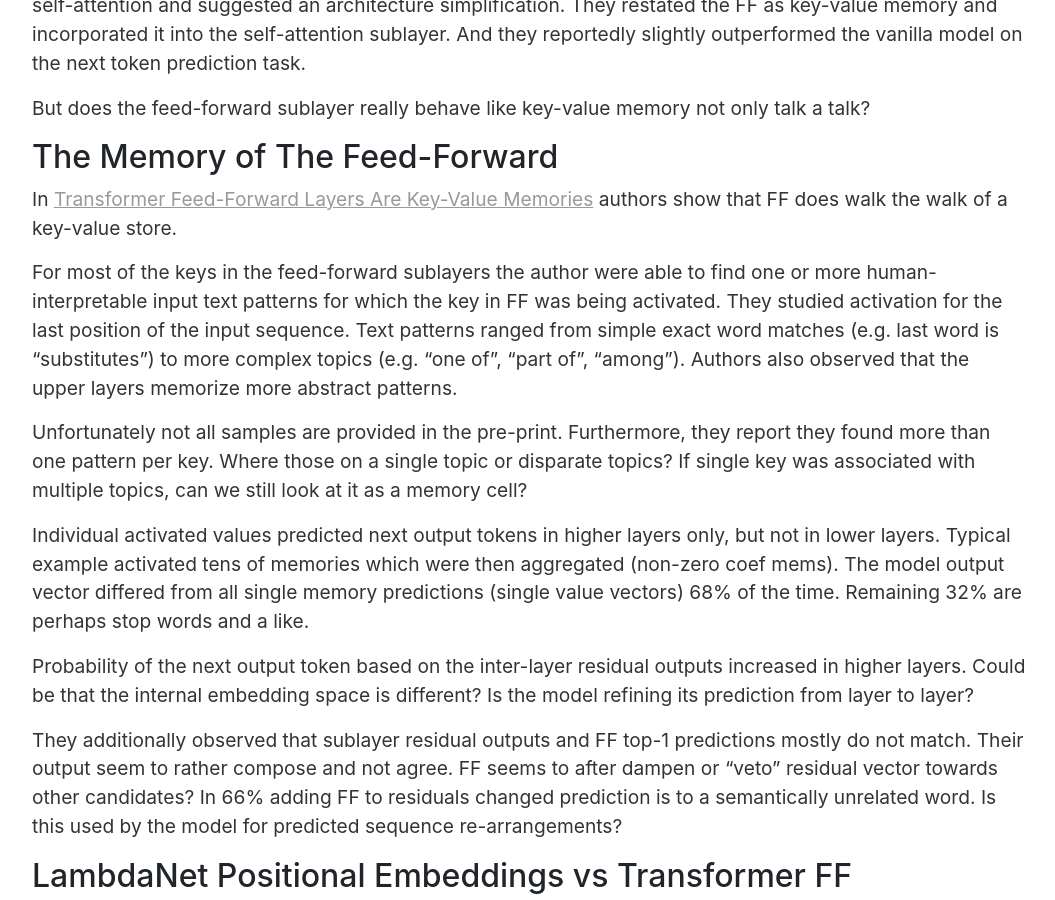
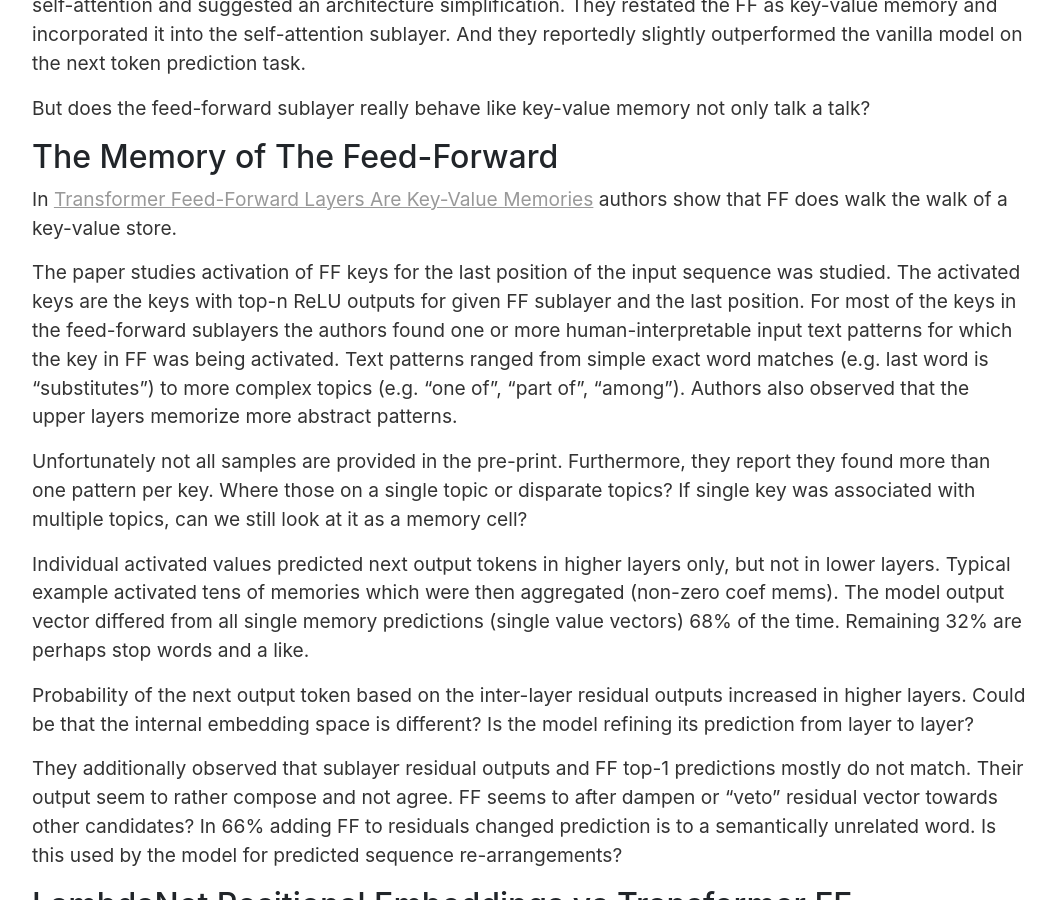
Before and after one commit to vackosar/vackosar.github.io, a Jekyll site: the page built from _posts/2021-01-02-Feed-Forward-Self-Attendion-Key-Value-Memory.md, in a window 1280 px wide and 900 px high, scrolled down 3095 px. Shown: the whole window, without its empty margins (111-1166 px from the left). Built offline with Jekyll 4.4.1, drawn with Linux system fonts in a browser that asks for light colours; nearby versions of some CDN libraries; library files that are not in the unit come from our copies; comment, search, counter and statistics services are not loaded.

Commit message:
transformer feed forward

```diff
--- a/_posts/2021-01-02-Feed-Forward-Self-Attendion-Key-Value-Memory.md
+++ b/_posts/2021-01-02-Feed-Forward-Self-Attendion-Key-Value-Memory.md
@@ -70,8 +70,9 @@ But does the feed-forward sublayer really behave like key-value memory not only
 
 In [Transformer Feed-Forward Layers Are Key-Value Memories](https://arxiv.org/pdf/2012.14913v1.pdf) authors show that FF does walk the walk of a key-value store.
 
-For most of the keys in the feed-forward sublayers the author were able to find one or more human-interpretable input text patterns for which the key in FF was being activated.
-They studied activation for the last position of the input sequence.
+The paper studies activation of FF keys for the last position of the input sequence was studied.
+The activated keys are the keys with top-n ReLU outputs for given FF sublayer and the last position.
+For most of the keys in the feed-forward sublayers the authors found one or more human-interpretable input text patterns for which the key in FF was being activated.
 Text patterns ranged from simple exact word matches (e.g. last word is "substitutes") to more complex topics (e.g. "one of", "part of", "among").
 Authors also observed that the upper layers memorize more abstract patterns.
 
```
